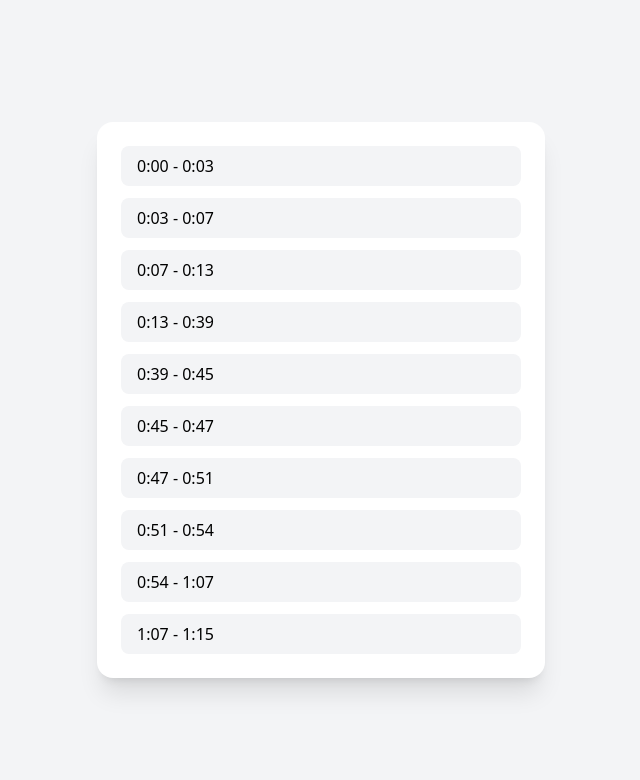
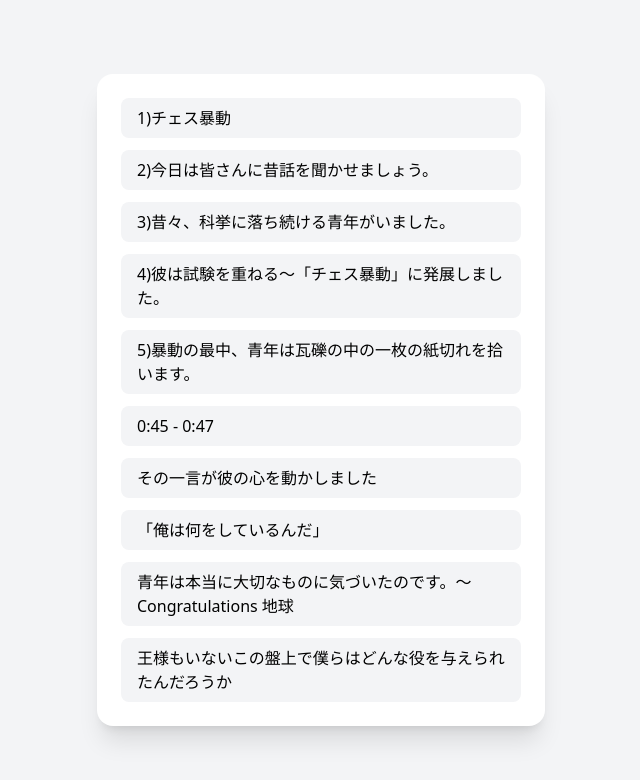
Before and after one commit to 0Myu0001/chessboard, a React (Vite) app: page / in a window 1280 px wide. Shown: the top 780 px of the page, without its empty margins (319-959 px from the left). Built offline with nearby package versions, Linux system fonts and the light colour scheme.

Commit message:
fix/label

```diff
--- a/src/components/AudioClipPlayer.jsx
+++ b/src/components/AudioClipPlayer.jsx
@@ -2,16 +2,16 @@ import { useRef } from "react";
 export default function AudioClipPlayer() {
   const audioRef = useRef(null);
   const clips = [
-    { label: "0:00 - 0:03", file: "segments/segment1.m4a" },
-    { label: "0:03 - 0:07", file: "segments/segment2.m4a" },
-    { label: "0:07 - 0:13", file: "segments/segment3.m4a" },
-    { label: "0:13 - 0:39", file: "segments/segment4.m4a" },
-    { label: "0:39 - 0:45", file: "segments/segment5.m4a" },
+    { label: "1)チェス暴動", file: "segments/segment1.m4a" },
+    { label: "2)今日は皆さんに昔話を聞かせましょう。", file: "segments/segment2.m4a" },
+    { label: "3)昔々、科挙に落ち続ける青年がいました。", file: "segments/segment3.m4a" },
+    { label: "4)彼は試験を重ねる〜「チェス暴動」に発展しました。", file: "segments/segment4.m4a" },
+    { label: "5)暴動の最中、青年は瓦礫の中の一枚の紙切れを拾います。", file: "segments/segment5.m4a" },
     { label: "0:45 - 0:47", file: "segments/segment6.m4a" },
-    { label: "0:47 - 0:51", file: "segments/segment7.m4a" },
-    { label: "0:51 - 0:54", file: "segments/segment8.m4a" },
-    { label: "0:54 - 1:07", file: "segments/segment9.m4a" },
-    { label: "1:07 - 1:15", file: "segments/segment10.m4a" },
+    { label: "その一言が彼の心を動かしました", file: "segments/segment7.m4a" },
+    { label: "「俺は何をしているんだ」", file: "segments/segment8.m4a" },
+    { label: "青年は本当に大切なものに気づいたのです。〜 Congratulations 地球", file: "segments/segment9.m4a" },
+    { label: "王様もいないこの盤上で僕らはどんな役を与えられたんだろうか", file: "segments/segment10.m4a" },
   ];
   const play = (file) => {
     if (!audioRef.current) return;
```
